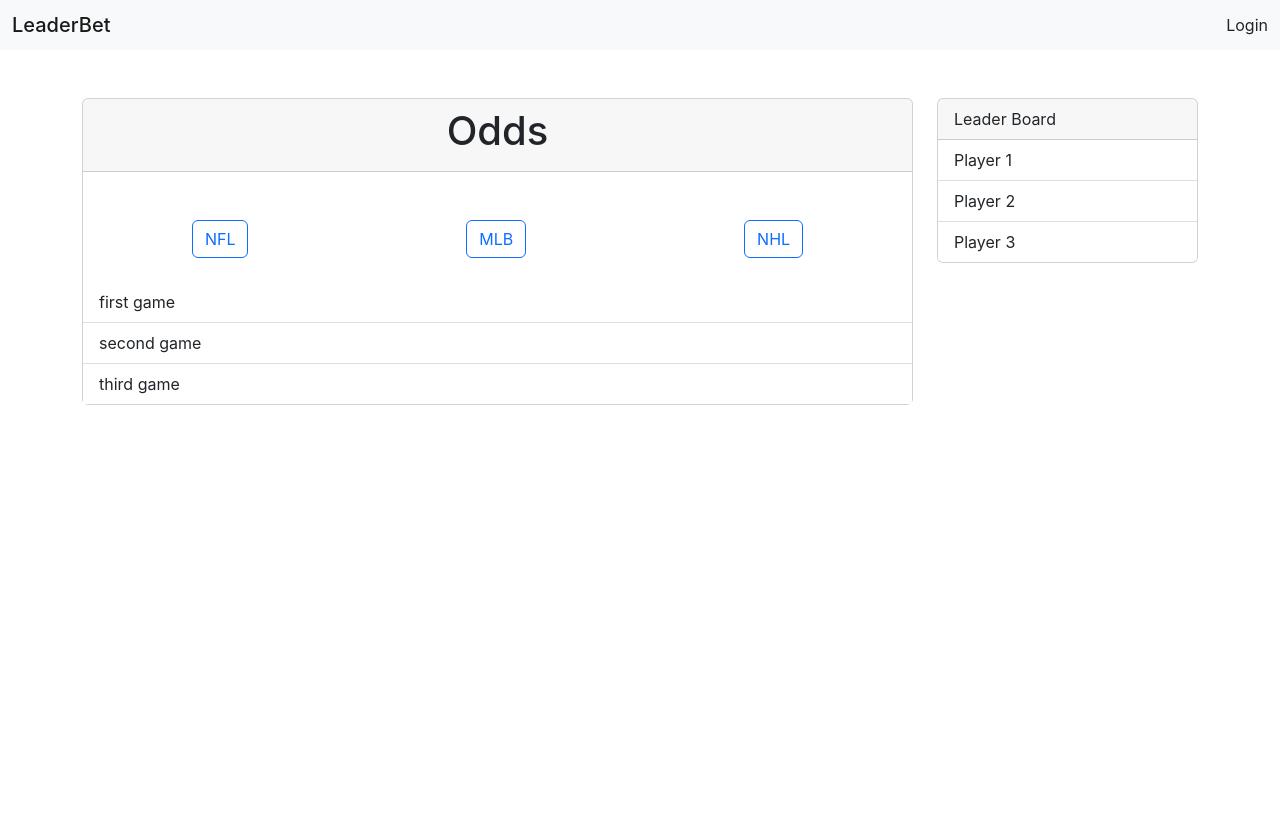
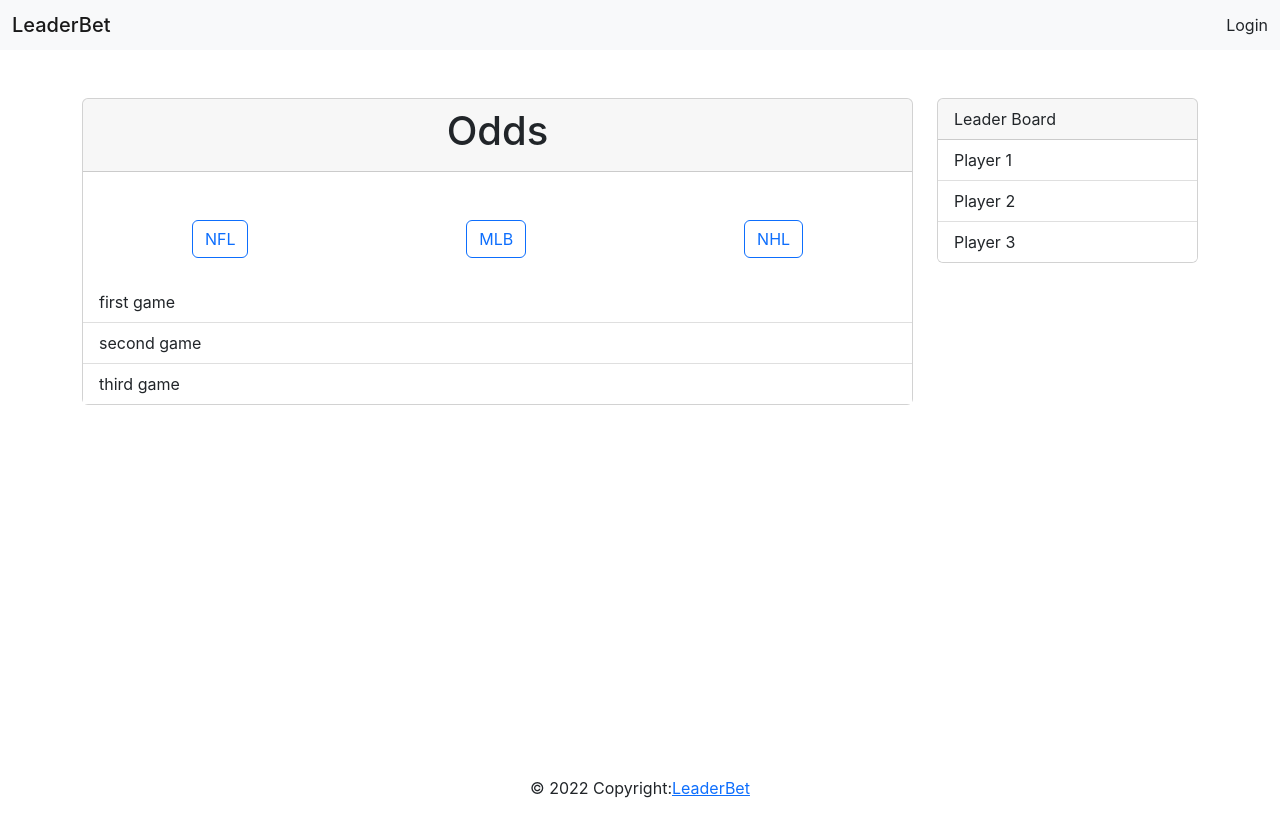
Before and after one commit to Matth5050/LeaderBet, a React (Create React App) app in the folder leader-bet/: page / in a window 1280 px wide. Built offline with nearby package versions, Linux system fonts and the light colour scheme.

Commit message:
add footer

```diff
--- a/leader-bet/src/components/App.js
+++ b/leader-bet/src/components/App.js
@@ -2,6 +2,7 @@ import React from 'react';
 import Header from './Header';
 import LeaderBoard from './LeaderBoard';
 import Odds from './Odds';
+import Footer from './Footer';
 
 
 function App() {
@@ -18,6 +19,7 @@ function App() {
           </div>
         </div>
       </div>
+      <Footer />
     </React.Fragment>
   );
 }
--- /dev/null
+++ b/leader-bet/src/components/Footer.js
@@ -0,0 +1,21 @@
+import React from "react";
+
+function Footer() {
+  const footerStyle = {
+    position: "absolute",
+    bottom: 0,
+    width: "100%",
+    height: "2.5rem"
+  }
+  return (
+    <React.Fragment>
+      <footer class="page-footer font-small blue" style={footerStyle}>
+        <div class="footer-copyright text-center py-3">© 2022 Copyright:
+          <a href="/">LeaderBet</a>
+        </div>
+      </footer>
+    </React.Fragment>
+  );
+}
+
+export default Footer;
```
